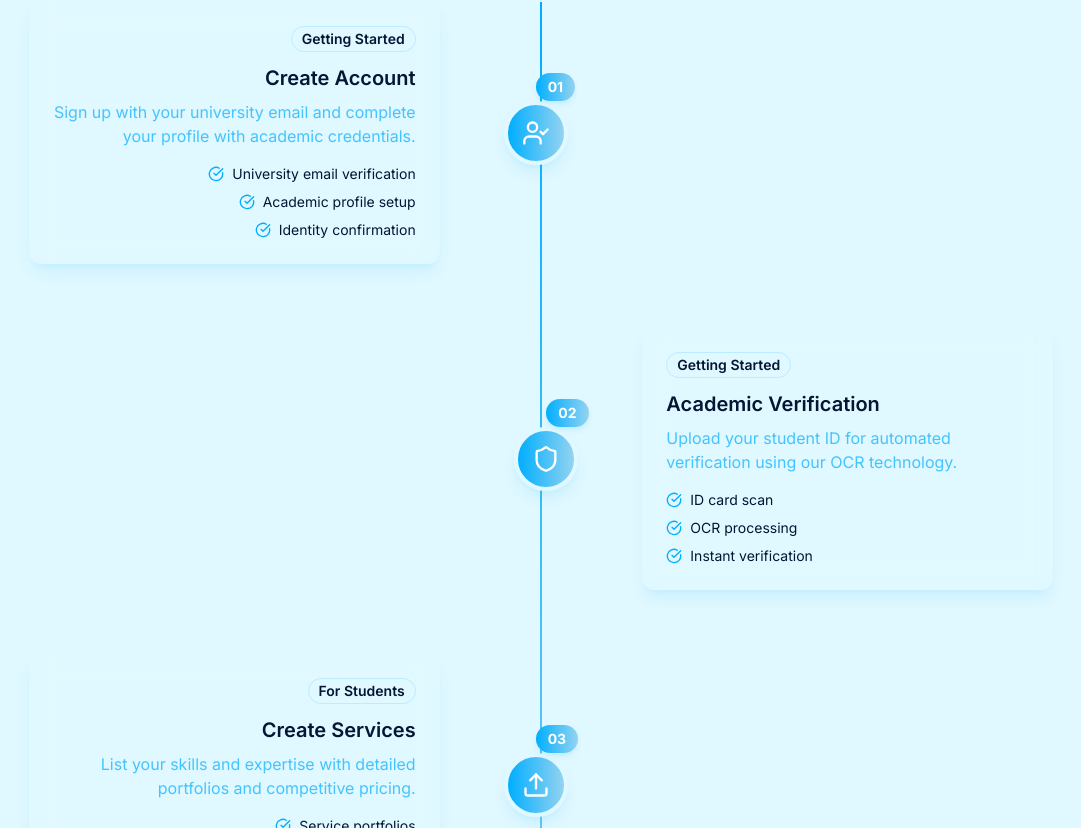
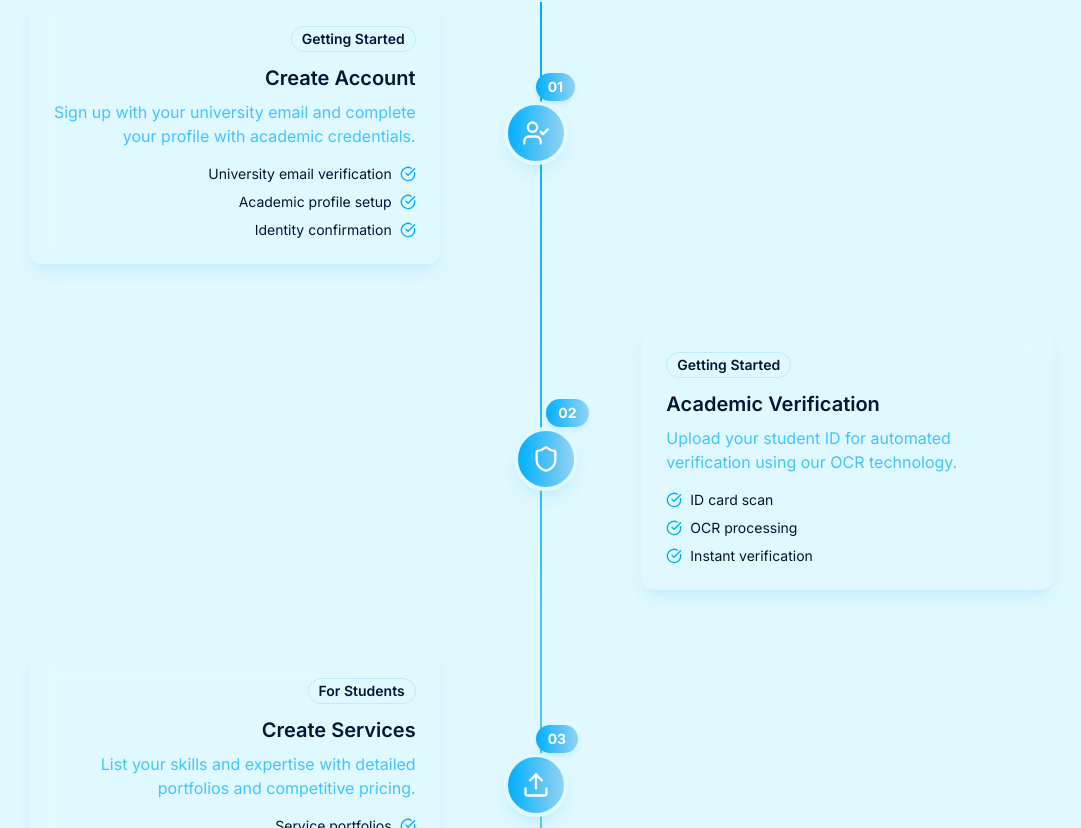
Before and after one commit to ronaldo9991/collabotree, a React (Vite) app in the folder client/: page /how-it-works in a window 1280 px wide. Shown: the part 772-1600 px from the top of the page, without its empty margins (99-1180 px from the left). Built offline with nearby package versions, Linux system fonts and the light colour scheme; a web font is replaced by a local one.

Commit message:
Move ticks to right side for Create Account, Create Services, Deliver Excellence, and Place Orders sections

```diff
--- a/client/src/pages/HowItWorks.tsx
+++ b/client/src/pages/HowItWorks.tsx
@@ -175,18 +175,28 @@ export default function HowItWorks() {
                             </p>
                           </div>
                           <ul className={`space-y-2 text-xs sm:text-sm ${index % 2 === 0 ? 'text-right' : 'text-left'}`}>
-                            {timelineStep.details.map((detail, detailIndex) => (
+                            {timelineStep.details.map((detail, detailIndex) => {
+                              // Steps that need ticks on the right: 01, 03, 05, 07
+                              const stepsWithRightTicks = ["01", "03", "05", "07"];
+                              const shouldTickOnRight = stepsWithRightTicks.includes(timelineStep.step);
+
+                              return (
                                 <motion.li
                                   key={detailIndex}
                                   initial={{ opacity: 0, x: index % 2 === 0 ? 10 : -10 }}
                                   whileInView={{ opacity: 1, x: 0 }}
                                   transition={{ duration: 0.3, delay: detailIndex * 0.1 }}
-                                className={`flex items-center gap-2 ${index % 2 === 0 ? 'justify-end' : 'justify-start'}`}
+                                  className={`flex items-center gap-2 ${
+                                    shouldTickOnRight
+                                      ? 'flex-row-reverse'
+                                      : index % 2 === 0 ? 'justify-end' : 'justify-start'
+                                  }`}
                                 >
                                   <CheckCircle className="h-3 w-3 sm:h-4 sm:w-4 text-primary flex-shrink-0" />
                                   <span>{detail}</span>
                                 </motion.li>
-                            ))}
+                              );
+                            })}
                           </ul>
                         </CardContent>
                       </Card>
```
Lines whose indentation alone changed are shown as unchanged.
